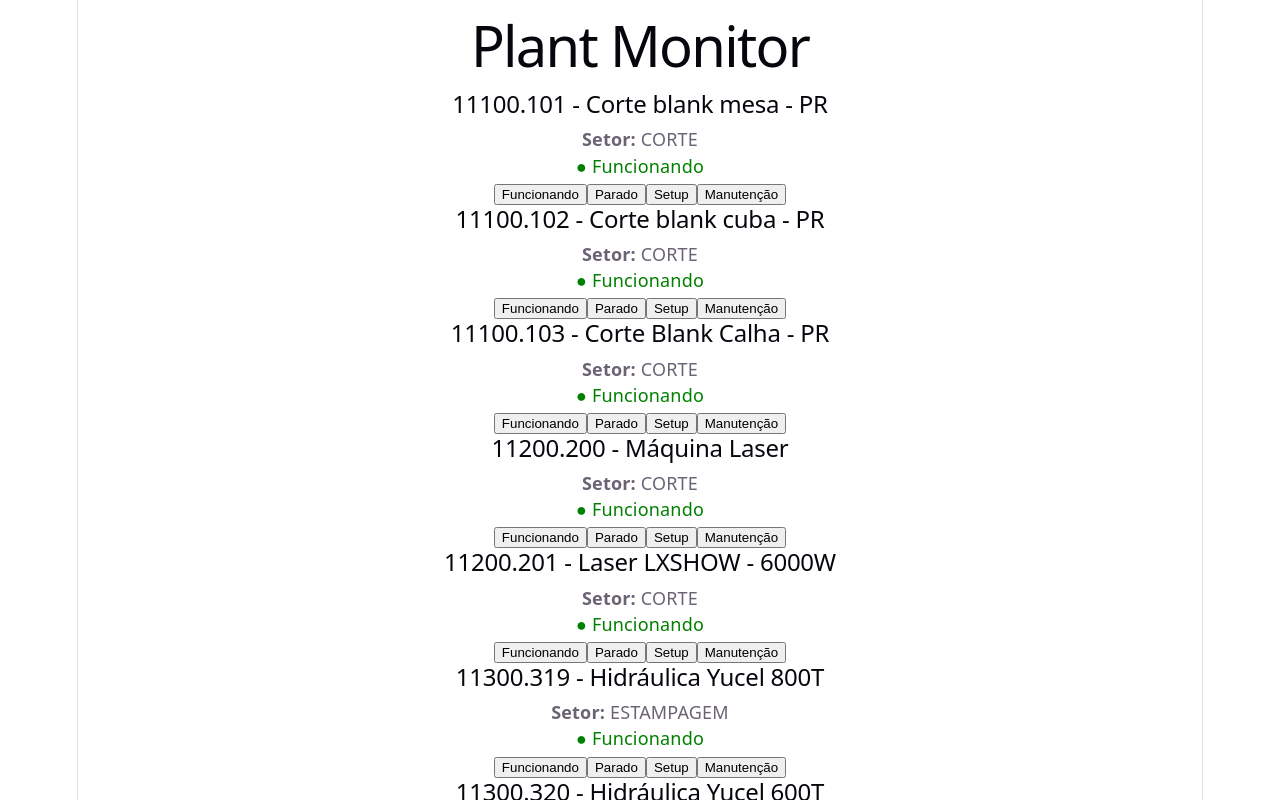
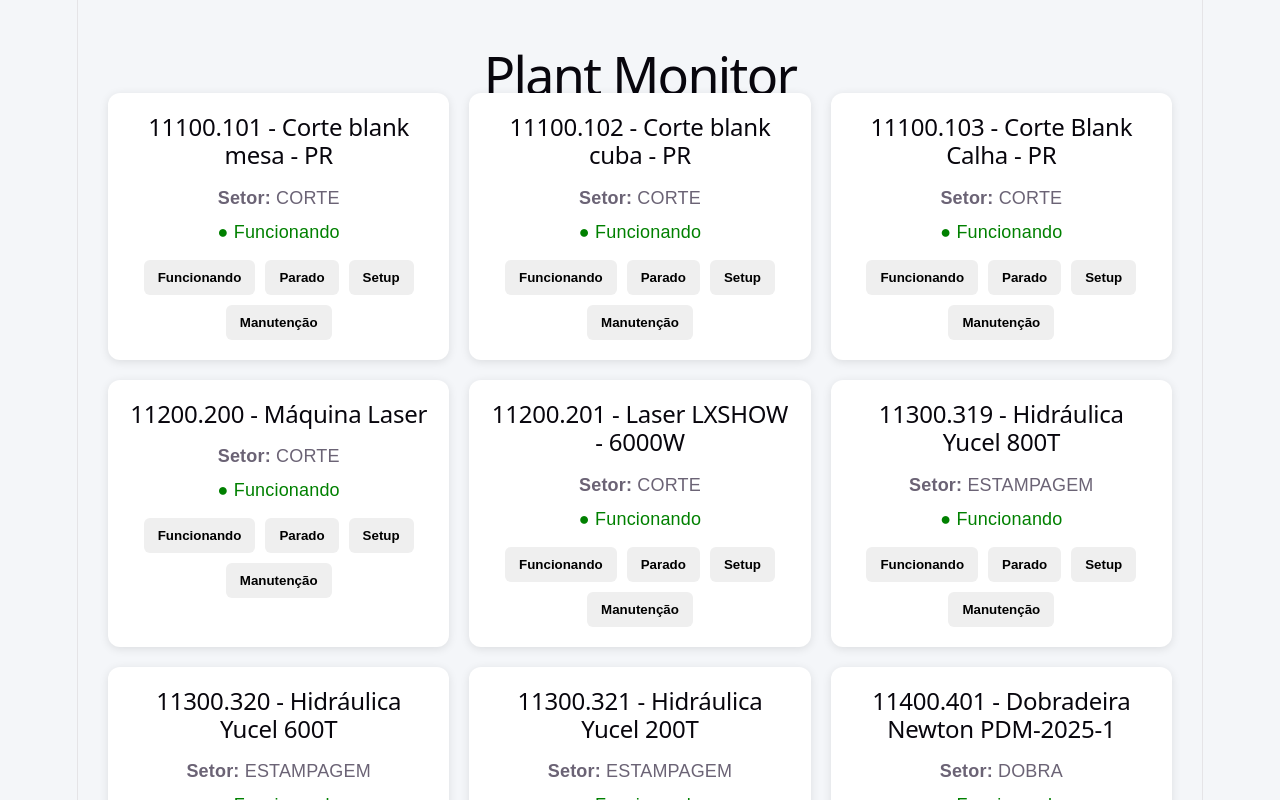
Before and after one commit to edsoncramos/plant-monitor, a React (Vite) app: page / in a window 1280 px wide. Shown: the top 800 px of the page. Built offline with nearby package versions, Linux system fonts and the light colour scheme.

Commit message:
restaura layout dashboard

```diff
--- a/src/App.css
+++ b/src/App.css
@@ -1,184 +1,98 @@
-.counter {
-  font-size: 16px;
-  padding: 5px 10px;
-  border-radius: 5px;
-  color: var(--accent);
-  background: var(--accent-bg);
-  border: 2px solid transparent;
-  transition: border-color 0.3s;
-  margin-bottom: 24px;
-
-  &:hover {
-    border-color: var(--accent-border);
-  }
-  &:focus-visible {
-    outline: 2px solid var(--accent);
-    outline-offset: 2px;
-  }
+body {
+  margin: 0;
+  padding: 0;
+  font-family: Arial, Helvetica, sans-serif;
+  background: #f4f6f9;
 }
 
-.hero {
-  position: relative;
-
-  .base,
-  .framework,
-  .vite {
-    inset-inline: 0;
-    margin: 0 auto;
+.container {
+  padding: 30px;
 }
 
-  .base {
-    width: 170px;
-    position: relative;
-    z-index: 0;
+h1 {
+  text-align: center;
+  margin-bottom: 5px;
+  font-size: 52px;
 }
 
-  .framework,
-  .vite {
-    position: absolute;
+.subtitulo {
+  text-align: center;
+  color: #666;
+  margin-bottom: 30px;
 }
 
-  .framework {
-    z-index: 1;
-    top: 34px;
-    height: 28px;
-    transform: perspective(2000px) rotateZ(300deg) rotateX(44deg) rotateY(39deg)
-      scale(1.4);
+.grid {
+  display: grid;
+  grid-template-columns: repeat(auto-fit, minmax(320px, 1fr));
+  gap: 20px;
 }
 
-  .vite {
-    z-index: 0;
-    top: 107px;
-    height: 26px;
-    width: auto;
-    transform: perspective(2000px) rotateZ(300deg) rotateX(40deg) rotateY(39deg)
-      scale(0.8);
-  }
+.card {
+  background: white;
+  border-radius: 12px;
+  padding: 20px;
+  box-shadow: 0 2px 10px rgba(0,0,0,0.1);
+  transition: 0.2s;
 }
 
-#center {
-  display: flex;
-  flex-direction: column;
-  gap: 25px;
-  place-content: center;
-  place-items: center;
-  flex-grow: 1;
-
-  @media (max-width: 1024px) {
-    padding: 32px 20px 24px;
-    gap: 18px;
-  }
+.card:hover {
+  transform: translateY(-3px);
 }
 
-#next-steps {
-  display: flex;
-  border-top: 1px solid var(--border);
-  text-align: left;
-
-  & > div {
-    flex: 1 1 0;
-    padding: 32px;
-    @media (max-width: 1024px) {
-      padding: 24px 20px;
-    }
+.card h2 {
+  font-size: 24px;
+  margin-bottom: 15px;
+  text-align: center;
 }
 
-  .icon {
-    margin-bottom: 16px;
-    width: 22px;
-    height: 22px;
+.card p {
+  margin: 8px 0;
+  font-size: 18px;
+  text-align: center;
 }
 
-  @media (max-width: 1024px) {
-    flex-direction: column;
-    text-align: center;
-  }
+.status {
+  font-size: 22px;
+  font-weight: bold;
 }
 
-#docs {
-  border-right: 1px solid var(--border);
-
-  @media (max-width: 1024px) {
-    border-right: none;
-    border-bottom: 1px solid var(--border);
-  }
+.botoes {
+  margin-top: 15px;
+  display: flex;
+  flex-wrap: wrap;
+  gap: 10px;
+  justify-content: center;
 }
 
-#next-steps ul {
-  list-style: none;
-  padding: 0;
-  display: flex;
-  gap: 8px;
-  margin: 32px 0 0;
-
-  .logo {
-    height: 18px;
+button {
+  border: none;
+  padding: 10px 14px;
+  border-radius: 6px;
+  cursor: pointer;
+  font-weight: bold;
+  transition: 0.2s;
 }
 
-  a {
-    color: var(--text-h);
-    font-size: 16px;
-    border-radius: 6px;
-    background: var(--social-bg);
-    display: flex;
-    padding: 6px 12px;
-    align-items: center;
-    gap: 8px;
-    text-decoration: none;
-    transition: box-shadow 0.3s;
-
-    &:hover {
-      box-shadow: var(--shadow);
-    }
-    .button-icon {
-      height: 18px;
-      width: 18px;
-    }
+button:hover {
+  opacity: 0.85;
 }
 
-  @media (max-width: 1024px) {
-    margin-top: 20px;
-    flex-wrap: wrap;
-    justify-content: center;
-
-    li {
-      flex: 1 1 calc(50% - 8px);
+.funcionando {
+  background: #22c55e;
+  color: white;
 }
 
-    a {
-      width: 100%;
-      justify-content: center;
-      box-sizing: border-box;
-    }
-  }
+.parado {
+  background: #ef4444;
+  color: white;
 }
 
-#spacer {
-  height: 88px;
-  border-top: 1px solid var(--border);
-  @media (max-width: 1024px) {
-    height: 48px;
-  }
+.setup {
+  background: #f59e0b;
+  color: white;
 }
 
-.ticks {
-  position: relative;
-  width: 100%;
-
-  &::before,
-  &::after {
-    content: '';
-    position: absolute;
-    top: -4.5px;
-    border: 5px solid transparent;
+.manutencao {
+  background: #6b7280;
+  color: white;
 }
-
-  &::before {
-    left: 0;
-    border-left-color: var(--border);
-  }
-  &::after {
-    right: 0;
-    border-right-color: var(--border);
-  }
-}
```
Lines whose indentation alone changed are shown as unchanged.
